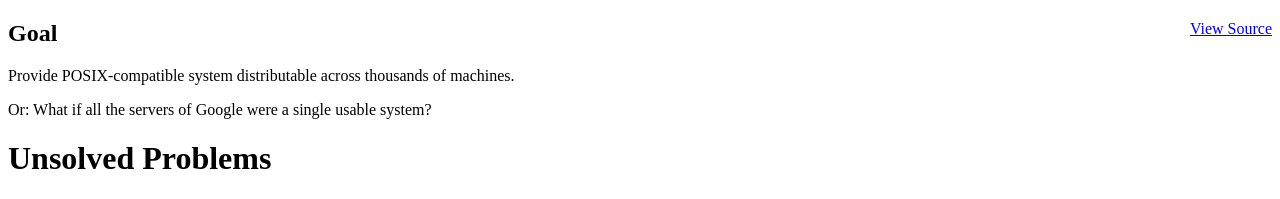
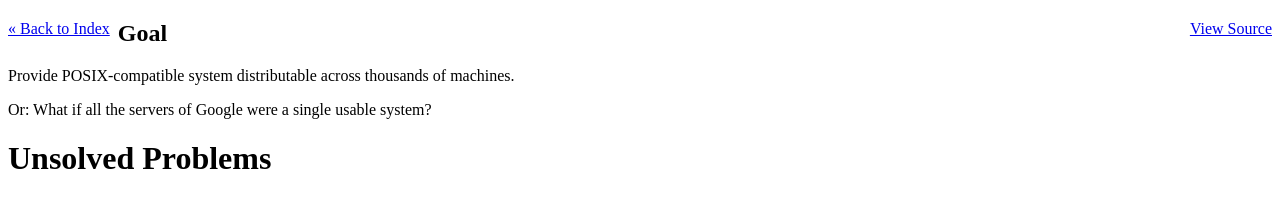
Before and after one commit to AstraLuma/astraluma.github.io, a Jekyll site: the page built from dunix.md, in a window 1280 px wide. Shown: the top 199 px of the page. Built offline with Jekyll 4.4.1, drawn with Linux system fonts in a browser that asks for light colours.

Commit message:
Add back link

```diff
--- a/_layouts/basic.html
+++ b/_layouts/basic.html
@@ -6,9 +6,14 @@
       #sourcelink {
         float: right;
       }
+      #backlink {
+        float: left;
+        margin-right: 0.5em;
+      }
     </style>
   </head>
   <body>
+    <div id="backlink"><a href="/">« Back to Index</a></div>
     {% if page.source %}
     <div id="sourcelink"><a href="{{page.source}}">View Source</a></div>
     {% endif %}
```
